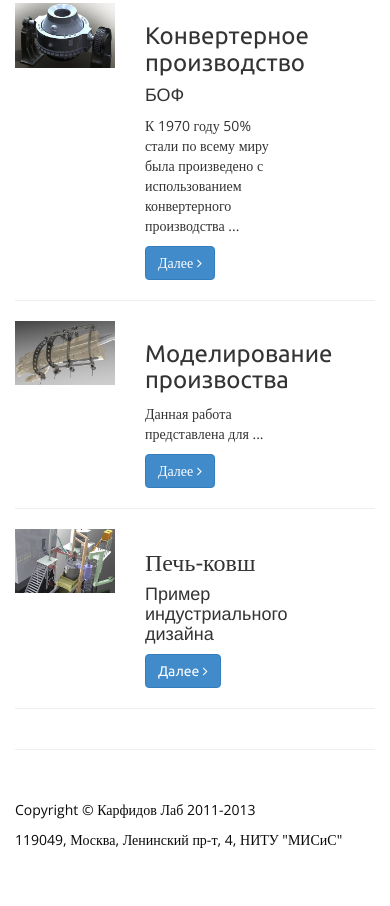
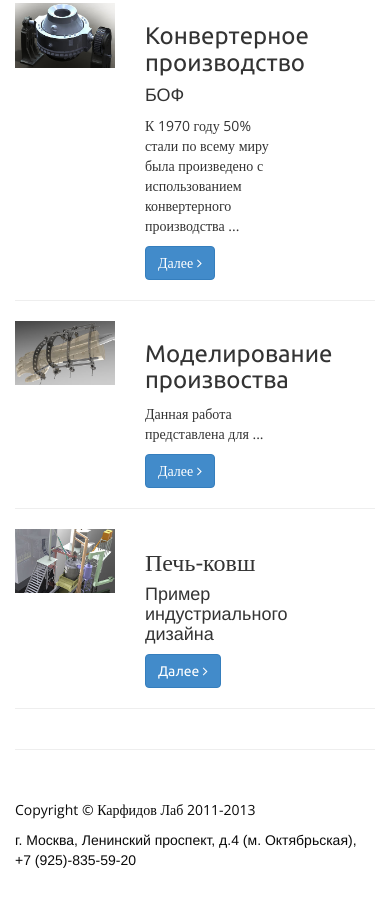
Before and after one commit to nd7141/website0, a website: page public/portfolio.html in a window 390 px wide. Shown: the part 711-1617 px from the top of the page. Drawn offline with nearby package versions, Linux system fonts and the light colour scheme.

Commit message:
Add phone number

```diff
--- a/public/portfolio.html
+++ b/public/portfolio.html
@@ -19,7 +19,7 @@
     <link rel="stylesheet" type="text/css" href="http://fonts.googleapis.com/css?family=Ubuntu|PT+Serif&text=Karfidov%20Lab">
     <link href="css/customer.css" rel="stylesheet">
 
-    <link rel="shortcut icon" href="/favicon.png" type="image/png">
+    <link rel="icon" type="image/gif" href="favicon.gif" />
     <script src="js/ga.js" type="text/javascript"></script>
   </head>
 
@@ -166,17 +166,17 @@
 
     </div><!-- /.container -->
 
-    <div class="container font2">
+    <div class="container">
         <hr>
         <footer>
             <div class="row">
-          <div class="col-lg-12">
+                <div class="col-lg-12 font2">
                     <p>Copyright &copy; Карфидов Лаб 2011-2013</p>
                 </div>
             </div>
             <div class="row">
                 <div class="col-lg-12">
-            <p>119049, Москва, Ленинский пр-т, 4, НИТУ "МИСиС"</p>
+                    <p>г. Москва, Ленинский проспект, д.4 (м. Октябрьская), +7 (925)-835-59-20</p>
                 </div>
             </div>
         </footer>
```
Lines whose indentation alone changed are shown as unchanged.
